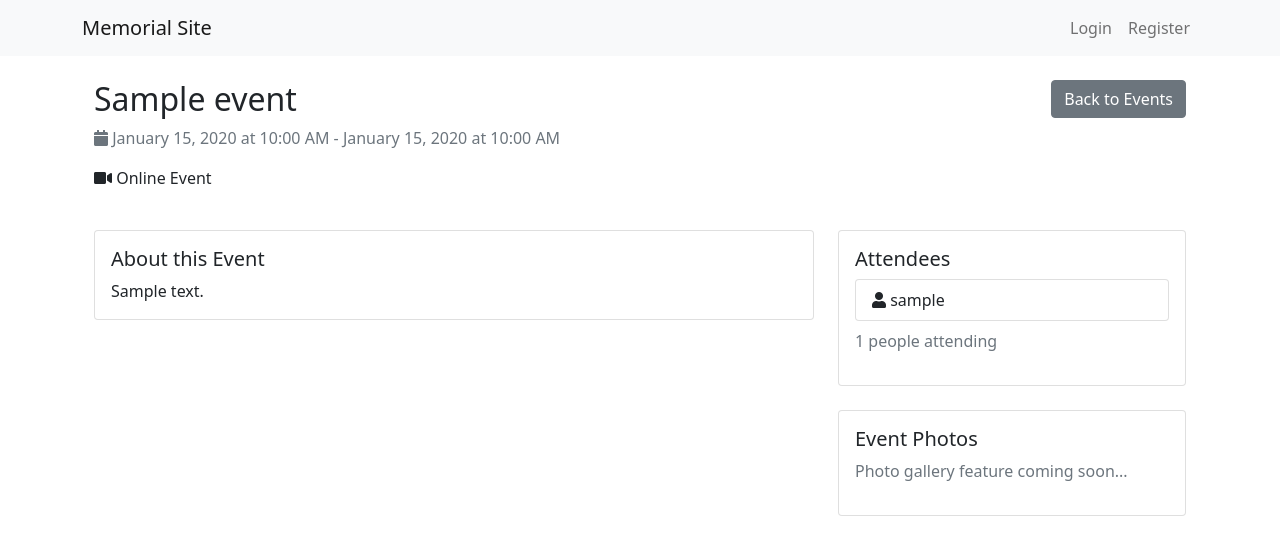
After one commit to BigBobbo/mems, a Flask app: page /memorial/1/events/1 in a window 1280 px wide. The commit adds this page. Shown: the top 555 px of the page. Run offline with Flask 3, Linux system fonts and the light colour scheme; tables that the repository leaves empty hold one stand-in row (values such as "Sample post"); some libraries are stand-ins or nearby versions.

Commit message:
Added events

```diff
--- a/app/__init__.py
+++ b/app/__init__.py
@@ -21,14 +21,26 @@ def create_app(config_class=Config):
     login_manager.init_app(app)
     mail.init_app(app)
 
+    # Add custom Jinja filters
+    @app.template_filter('slice')
+    def slice_filter(iterable, start, end):
+        return list(iterable)[start:end]
+
+    @app.template_filter('nl2br')
+    def nl2br_filter(text):
+        if not text:
+            return ""
+        return text.replace('\n', '<br>')
+
     login_manager.login_view = 'auth.login'
     login_manager.login_message_category = 'info'
 
     # Register blueprints
-    from app.routes import auth, memorial, admin
+    from app.routes import auth, memorial, admin, event
     app.register_blueprint(auth.bp)
     app.register_blueprint(memorial.bp)
     app.register_blueprint(admin.bp)
+    app.register_blueprint(event.bp)
 
     # Create database tables
     with app.app_context():
--- /dev/null
+++ b/app/routes/event.py
@@ -0,0 +1,126 @@
+from flask import Blueprint, render_template, redirect, url_for, flash, request, abort
+from flask_login import login_required, current_user
+from app.models.event import Event
+from app.models.memorial import Memorial
+from app import db
+from datetime import datetime
+
+bp = Blueprint('event', __name__)
+
+@bp.route('/memorial/<int:memorial_id>/events')
+def list_events(memorial_id):
+    memorial = Memorial.query.get_or_404(memorial_id)
+    if not memorial.is_public and (not current_user.is_authenticated or current_user.id != memorial.creator_id):
+        return render_template('memorial/private.html')
+    return render_template('event/list.html', memorial=memorial, now=datetime.utcnow())
+
+@bp.route('/memorial/<int:memorial_id>/events/create', methods=['GET', 'POST'])
+@login_required
+def create_event(memorial_id):
+    memorial = Memorial.query.get_or_404(memorial_id)
+    if current_user.id != memorial.creator_id:
+        flash('You do not have permission to create events')
+        return redirect(url_for('memorial.view', id=memorial_id))
+
+    if request.method == 'POST':
+        event = Event(
+            title=request.form.get('title'),
+            description=request.form.get('description'),
+            date=datetime.strptime(f"{request.form.get('date')} {request.form.get('time')}", '%Y-%m-%d %H:%M'),
+            location=request.form.get('location'),
+            is_online=bool(request.form.get('is_online')),
+            online_link=request.form.get('online_link'),
+            memorial_id=memorial_id,
+            creator_id=current_user.id
+        )
+
+        if request.form.get('end_date'):
+            event.end_date = datetime.strptime(
+                f"{request.form.get('end_date')} {request.form.get('end_time', '23:59')}",
+                '%Y-%m-%d %H:%M'
+            )
+
+        db.session.add(event)
+        db.session.commit()
+        flash('Event created successfully')
+        return redirect(url_for('event.view_event', memorial_id=memorial_id, event_id=event.id))
+
+    return render_template('event/create.html', memorial=memorial)
+
+@bp.route('/memorial/<int:memorial_id>/events/<int:event_id>')
+def view_event(memorial_id, event_id):
+    event = Event.query.get_or_404(event_id)
+    if event.memorial_id != memorial_id:
+        abort(404)
+    if not event.memorial.is_public and (not current_user.is_authenticated or current_user.id != event.memorial.creator_id):
+        return render_template('memorial/private.html')
+    return render_template('event/view.html', event=event, now=datetime.utcnow())
+
+@bp.route('/memorial/<int:memorial_id>/events/<int:event_id>/rsvp', methods=['POST'])
+@login_required
+def rsvp(memorial_id, event_id):
+    event = Event.query.get_or_404(event_id)
+    if event.memorial_id != memorial_id:
+        abort(404)
+
+    status = request.form.get('status')
+    if status not in ['attending', 'declined']:
+        abort(400)
+
+    if status == 'attending':
+        if current_user not in event.attendees:
+            event.attendees.append(current_user)
+    else:
+        if current_user in event.attendees:
+            event.attendees.remove(current_user)
+
+    db.session.commit()
+    flash(f'RSVP updated to {status}')
+    return redirect(url_for('event.view_event', memorial_id=memorial_id, event_id=event_id))
+
+@bp.route('/memorial/<int:memorial_id>/events/<int:event_id>/edit', methods=['GET', 'POST'])
+@login_required
+def edit_event(memorial_id, event_id):
+    event = Event.query.get_or_404(event_id)
+    if event.memorial_id != memorial_id:
+        abort(404)
+    if current_user.id != event.creator_id:
+        flash('You do not have permission to edit this event')
+        return redirect(url_for('event.view_event', memorial_id=memorial_id, event_id=event_id))
+
+    if request.method == 'POST':
+        event.title = request.form.get('title')
+        event.description = request.form.get('description')
+        event.date = datetime.strptime(f"{request.form.get('date')} {request.form.get('time')}", '%Y-%m-%d %H:%M')
+        event.location = request.form.get('location')
+        event.is_online = bool(request.form.get('is_online'))
+        event.online_link = request.form.get('online_link')
+
+        if request.form.get('end_date'):
+            event.end_date = datetime.strptime(
+                f"{request.form.get('end_date')} {request.form.get('end_time', '23:59')}",
+                '%Y-%m-%d %H:%M'
+            )
+        else:
+            event.end_date = None
+
+        db.session.commit()
+        flash('Event updated successfully')
+        return redirect(url_for('event.view_event', memorial_id=memorial_id, event_id=event_id))
+
+    return render_template('event/edit.html', event=event)
+
+@bp.route('/memorial/<int:memorial_id>/events/<int:event_id>/delete', methods=['POST'])
+@login_required
+def delete_event(memorial_id, event_id):
+    event = Event.query.get_or_404(event_id)
+    if event.memorial_id != memorial_id:
+        abort(404)
+    if current_user.id != event.creator_id:
+        flash('You do not have permission to delete this event')
+        return redirect(url_for('event.view_event', memorial_id=memorial_id, event_id=event_id))
+
+    db.session.delete(event)
+    db.session.commit()
+    flash('Event deleted successfully')
+    return redirect(url_for('event.list_events', memorial_id=memorial_id))
--- a/app/routes/memorial.py
+++ b/app/routes/memorial.py
@@ -20,7 +20,7 @@ def view(id):
     memorial = Memorial.query.get_or_404(id)
     if not memorial.is_public:
         return render_template('memorial/private.html')
-    return render_template('memorial/view.html', memorial=memorial)
+    return render_template('memorial/view.html', memorial=memorial, now=datetime.utcnow())
 
 @bp.route('/create', methods=['GET', 'POST'])
 @login_required
--- /dev/null
+++ b/app/templates/event/view.html
@@ -0,0 +1,127 @@
+{% extends "base.html" %}
+
+{% block title %}{{ event.title }} - {{ event.memorial.name }}{% endblock %}
+
+{% block content %}
+<div class="container">
+    <div class="row mb-4">
+        <div class="col-md-8">
+            <h2>{{ event.title }}</h2>
+            <p class="text-muted">
+                <i class="fas fa-calendar"></i>
+                {{ event.date.strftime('%B %d, %Y at %I:%M %p') }}
+                {% if event.end_date %}
+                    - {{ event.end_date.strftime('%B %d, %Y at %I:%M %p') }}
+                {% endif %}
+            </p>
+            {% if event.is_online %}
+                <p>
+                    <i class="fas fa-video"></i> Online Event
+                    {% if current_user in event.attendees %}
+                        <a href="{{ event.online_link }}" target="_blank" class="btn btn-sm btn-primary">
+                            Join Meeting
+                        </a>
+                    {% endif %}
+                </p>
+            {% else %}
+                <p><i class="fas fa-map-marker-alt"></i> {{ event.location }}</p>
+            {% endif %}
+        </div>
+        <div class="col-md-4 text-end">
+            <a href="{{ url_for('event.list_events', memorial_id=event.memorial_id) }}"
+               class="btn btn-secondary">Back to Events</a>
+            {% if current_user.is_authenticated and current_user.id == event.creator_id %}
+                <a href="{{ url_for('event.edit_event', memorial_id=event.memorial_id, event_id=event.id) }}"
+                   class="btn btn-outline-secondary">Edit Event</a>
+                <form method="POST"
+                      action="{{ url_for('event.delete_event', memorial_id=event.memorial_id, event_id=event.id) }}"
+                      class="d-inline"
+                      onsubmit="return confirm('Are you sure you want to delete this event? This action cannot be undone.');">
+                    <button type="submit" class="btn btn-outline-danger">
+                        <i class="fas fa-trash"></i> Delete Event
+                    </button>
+                </form>
+            {% endif %}
+        </div>
+    </div>
+
+    <div class="row">
+        <div class="col-md-8">
+            <div class="card mb-4">
+                <div class="card-body">
+                    <h5 class="card-title">About this Event</h5>
+                    <p class="card-text">{{ event.description|nl2br|safe }}</p>
+                </div>
+            </div>
+
+            {% if event.date > now %}
+                <div class="card mb-4">
+                    <div class="card-body">
+                        <h5 class="card-title">RSVP</h5>
+                        {% if current_user.is_authenticated %}
+                            <form method="POST" action="{{ url_for('event.rsvp', memorial_id=event.memorial_id, event_id=event.id) }}">
+                                {% if current_user in event.attendees %}
+                                    <p class="text-success mb-3">
+                                        <i class="fas fa-check-circle"></i> You are attending this event
+                                    </p>
+                                    <input type="hidden" name="status" value="declined">
+                                    <button type="submit" class="btn btn-outline-danger">
+                                        Cancel Attendance
+                                    </button>
+                                {% else %}
+                                    <input type="hidden" name="status" value="attending">
+                                    <button type="submit" class="btn btn-success">
+                                        Attend Event
+                                    </button>
+                                {% endif %}
+                            </form>
+                        {% else %}
+                            <p>Please <a href="{{ url_for('auth.login') }}">login</a> to RSVP for this event.</p>
+                        {% endif %}
+                    </div>
+                </div>
+            {% endif %}
+        </div>
+
+        <div class="col-md-4">
+            <div class="card mb-4">
+                <div class="card-body">
+                    <h5 class="card-title">Attendees</h5>
+                    {% if event.attendees %}
+                        <div class="list-group">
+                        {% for attendee in event.attendees %}
+                            <div class="list-group-item">
+                                <i class="fas fa-user"></i> {{ attendee.username }}
+                            </div>
+                        {% endfor %}
+                        </div>
+                        <p class="text-muted mt-2">
+                            {{ event.attendees|length }} people attending
+                        </p>
+                    {% else %}
+                        <p>No attendees yet. Be the first to RSVP!</p>
+                    {% endif %}
+                </div>
+            </div>
+
+            {% if event.date < now %}
+                <div class="card">
+                    <div class="card-body">
+                        <h5 class="card-title">Event Photos</h5>
+                        <p class="text-muted">Photo gallery feature coming soon...</p>
+                    </div>
+                </div>
+            {% endif %}
+        </div>
+    </div>
+</div>
+
+<style>
+.card {
+    transition: box-shadow 0.3s;
+}
+.card:hover {
+    box-shadow: 0 4px 8px rgba(0,0,0,0.1);
+}
+</style>
+{% endblock %}
```
Also changed, not shown: app/models/event.py (+11 -1 lines), app/models/event_attendee.py (added, +8 -0 lines), app/templates/event/create.html (added, +81 -0 lines), app/templates/event/edit.html (added, +90 -0 lines), app/templates/event/list.html (added, +102 -0 lines), app/templates/memorial/view.html (+27 -10 lines), README.md (added), app/static/uploads/1/download_1739336301.png (added), app/static/uploads/1/download_1_1739336312.png (added), instance/memorial_site.db.
